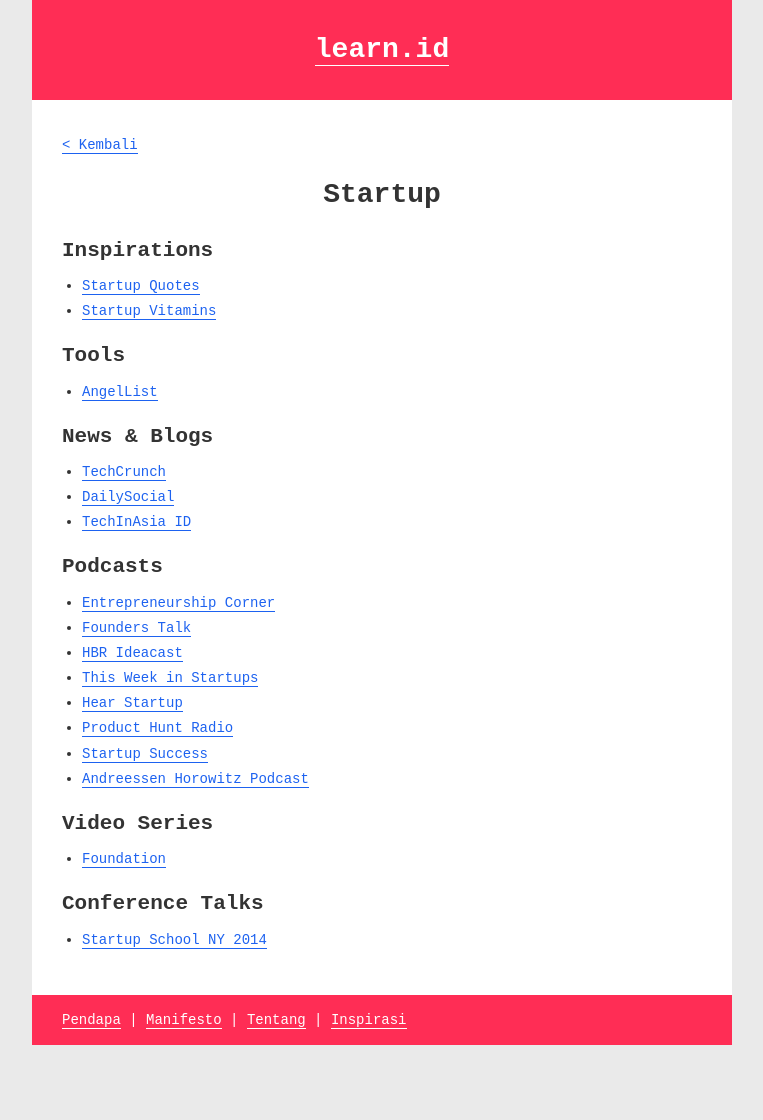
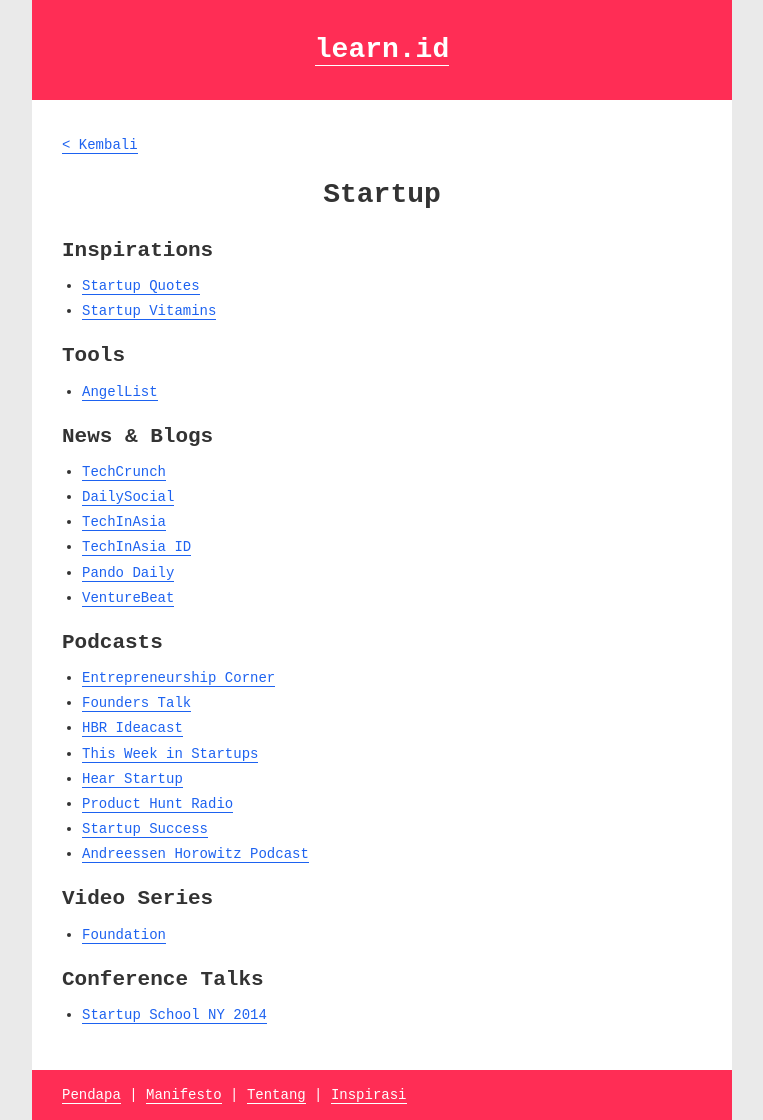
Before and after one commit to irff/learn, a Jekyll site: the page built from _kanal/startup.md, in a window 1280 px wide. Shown: the whole page, without its empty margins (258-1021 px from the left). Built offline with Jekyll 4.4.1, drawn with Linux system fonts in a browser that asks for light colours; before the commit the page ends 1045 px from its top, so only the background shows below that.

Commit message:
Tambah materi Startup

```diff
--- a/_kanal/startup.md
+++ b/_kanal/startup.md
@@ -16,7 +16,10 @@
 ## News & Blogs
 - [TechCrunch](http://techcrunch.com/)
 - [DailySocial](http://dailysocial.net/)
+- [TechInAsia](https://www.techinasia.com/)
 - [TechInAsia ID](http://id.techinasia.com/)
+- [Pando Daily](http://pando.com/)
+- [VentureBeat](http://venturebeat.com/)
 
 ## Podcasts
 - [Entrepreneurship Corner](http://ecorner.stanford.edu/)
```
Also changed, not shown: 1 other file.
